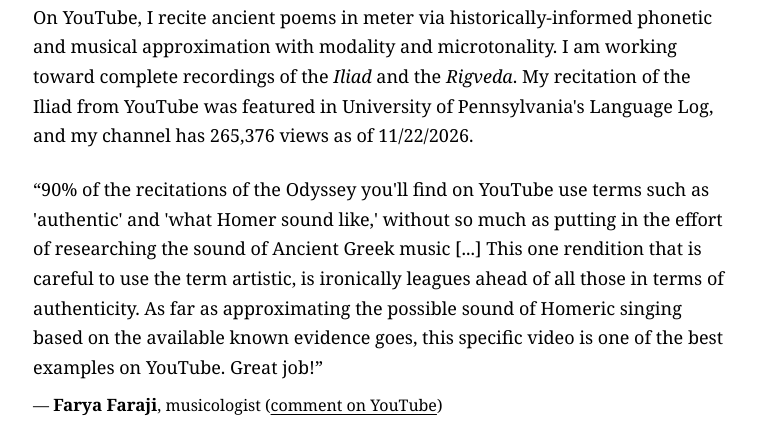
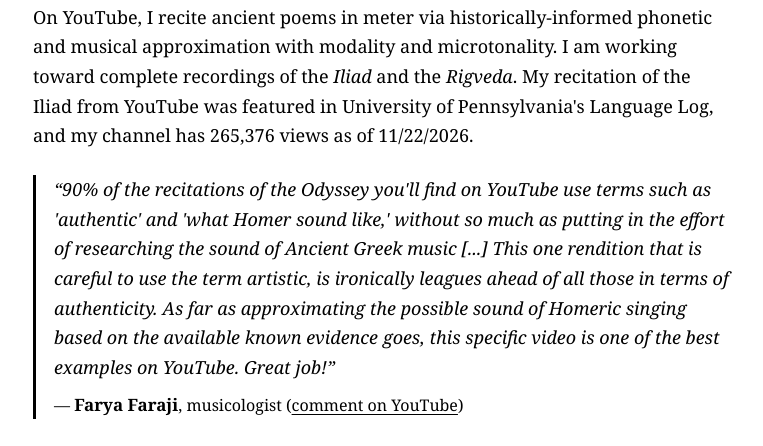
Before and after one commit to KoushikVaddi/KoushikVaddi.github.io, a plain HTML site: page index.html in a window 1280 px wide. Shown: the part 1923-2369 px from the top of the page, without its empty margins (257-1020 px from the left). Drawn offline with Linux system fonts and the light colour scheme; a web font is replaced by a local one.

Commit message:
Update blockquote styling in index.html

```diff
--- a/index.html
+++ b/index.html
@@ -66,7 +66,7 @@ td{padding:4px 24px 4px 0;vertical-align:top}
 td:first-child{font-weight:700}
 footer{border-top:1px solid #000;margin-top:56px;padding-top:20px;padding-bottom:48px;font-size:16px}
 @media(max-width:600px){body{font-size:17px}h1{font-size:38px;margin-top:36px}td{display:block;padding:0}td:first-child{margin-top:10px}}
-blockquote{margin:24px 0;padding:0}blockquote p{margin:0 0 8px}blockquote footer{border:0;margin:0;padding:0;font-size:16px}blockquote footer b{font-size:17px}
+blockquote{margin:24px 0;padding-left:18px;border-left:3px solid #000}blockquote p{margin:0 0 8px;font-style:italic}blockquote footer{border:0;margin:0;padding:0;font-size:16px;font-style:normal}blockquote footer b{font-size:17px}
 </style>
 </head>
 <body>
```
